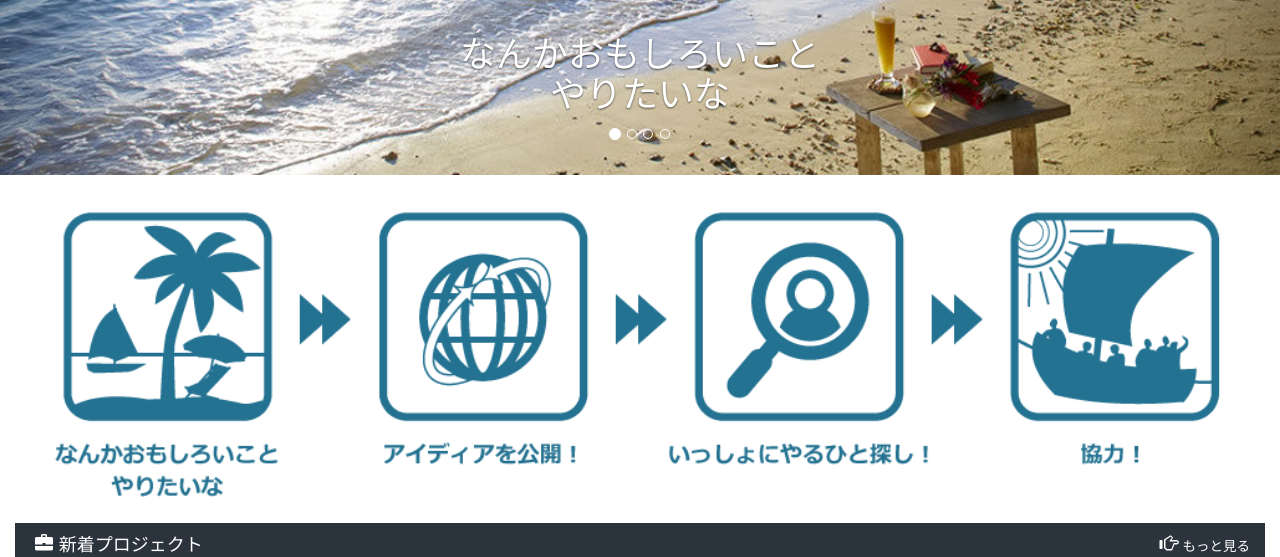
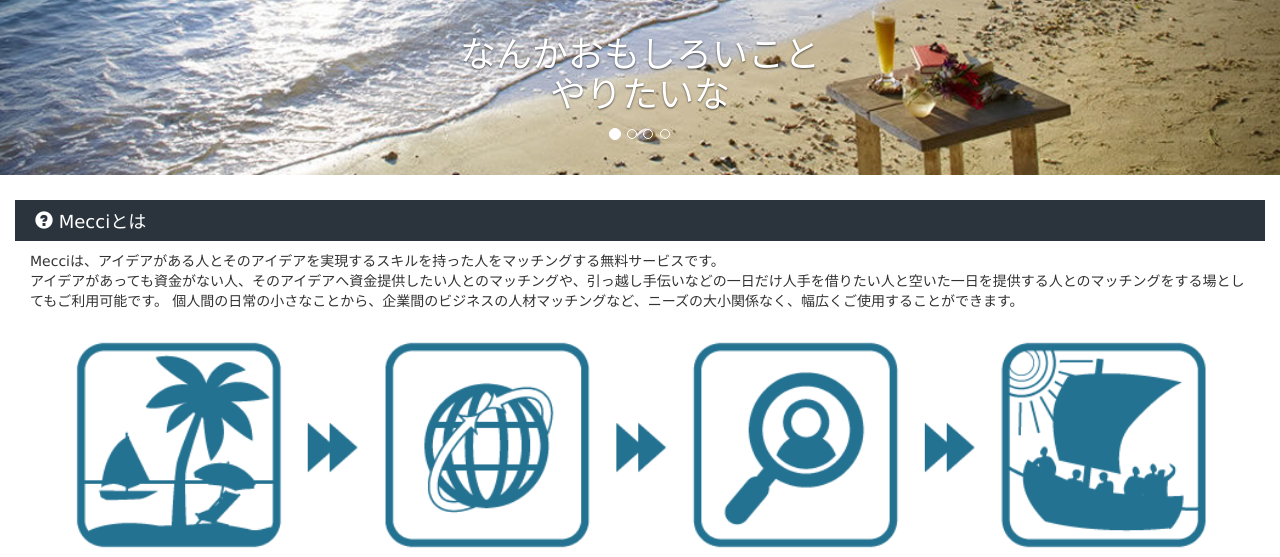
Before and after one commit to zhengyu2009/member_matching, a CakePHP app: the page made by app/View/Tops/index.ctp in a window 1280 px wide. Shown: the part 303-860 px from the top of the page. Run offline with PHP 8.4 and a stand-in for CakePHP, Linux system fonts and the light colour scheme; the template is opened without the code that fills it, so the values that code supplies are empty; some libraries are stand-ins or nearby versions; grey boxes are pictures that could not be loaded.

Commit message:
Changing color of the map and adding brief description about Mecci.

```diff
--- a/app/View/Elements/breadcrumbs.ctp
+++ b/app/View/Elements/breadcrumbs.ctp
@@ -1,4 +1,4 @@
-<div class="breadcrumbs" style="padding-left: 60px;">
+<div class="breadcrumbs" style="padding-left: 80px;">
     <?php echo $this->Html->getCrumbs(' &rsaquo; ', array(
         'text' => 'Home',
         'url' => '/',
--- a/app/View/Tops/index.ctp
+++ b/app/View/Tops/index.ctp
@@ -120,12 +120,16 @@
 <div id="projects" class="contents_area">
 
     <!-- フロー-->
-    <div class="row">
-        <div class="col-xs-12">
-            <div class="flow">
-                <?php echo $this->Html->image('flow.png');
-                ?>
-            </div>
+    <div class="noticestyle">
+        <h4 class="titlestyle"><span class="glyphicon glyphicon-question-sign"></span> Mecciとは</h4>
+        <p>
+            Mecciは、アイデアがある人とそのアイデアを実現するスキルを持った人をマッチングする無料サービスです。<br>
+            アイデアがあっても資金がない人、そのアイデアへ資金提供したい人とのマッチングや、引っ越し手伝いなどの一日だけ人手を借りたい人と空いた一日を提供する人とのマッチングをする場としてもご利用可能です。
+            個人間の日常の小さなことから、企業間のビジネスの人材マッチングなど、ニーズの大小関係なく、幅広くご使用することができます。
+        </p>
+        <div class="flow">
+            <?php echo $this->Html->image('flow.png');
+            ?>
         </div>
     </div>
 
@@ -134,21 +138,10 @@
         <h4 class="titlestyle"><span class="glyphicon glyphicon-briefcase"></span> 新着プロジェクト
             <p class="" style="float: right"><span class="glyphicon glyphicon-hand-right" style="padding-right: 5px;"></span><small><?php echo $this->Html->link(__('もっと見る'), array('controller' => 'Projects', 'action' => 'index')); ?></small></p>
         </h4>
-
         <div class="navbar-header">
-
             <button type="button" class="navbar-toggle" data-toggle="collapse" data-target=".navbar-ex1-collapse">
-
             </button>
-
         </div>
-            <!--        <div class="collapse navbar-collapse navbar-ex1-collapse">-->
-        <!--            <ul class="nav navbar-nav navbar-right">-->
-        <!---->
-        <!--                <li>--><?php //echo $this->Html->link(__('もっと見る'), array('controller' => 'Projects', 'action' => 'index')); ?><!--</li>-->
-        <!--            </ul>-->
-        <!--        </div>-->
-
         <div class="row">
             <div class="col-sm-4">
                 <div class="boxstyle_02">
```
Also changed, not shown: app/webroot/img/search/map.gif, app/webroot/img/search/mapBg.png (deleted).
